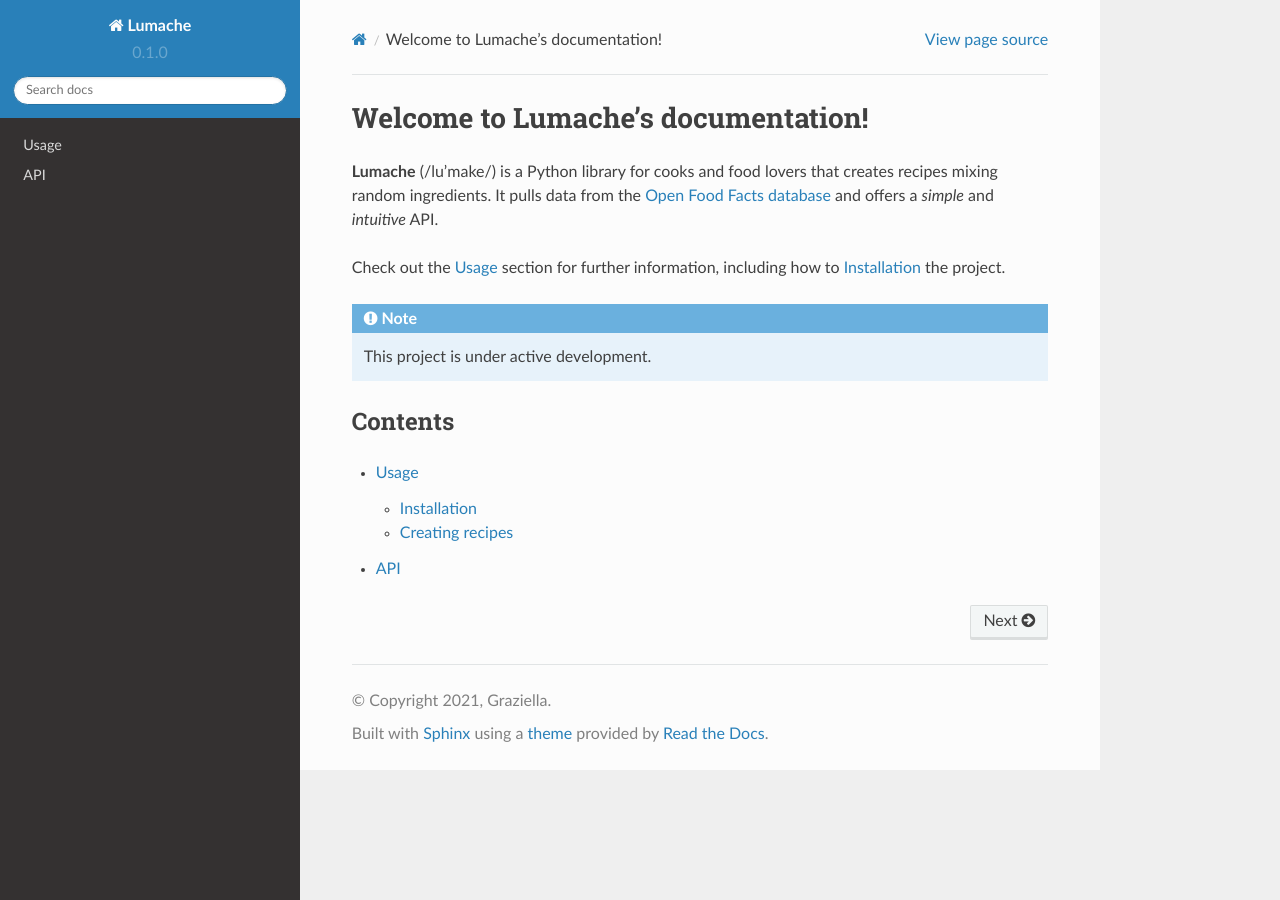
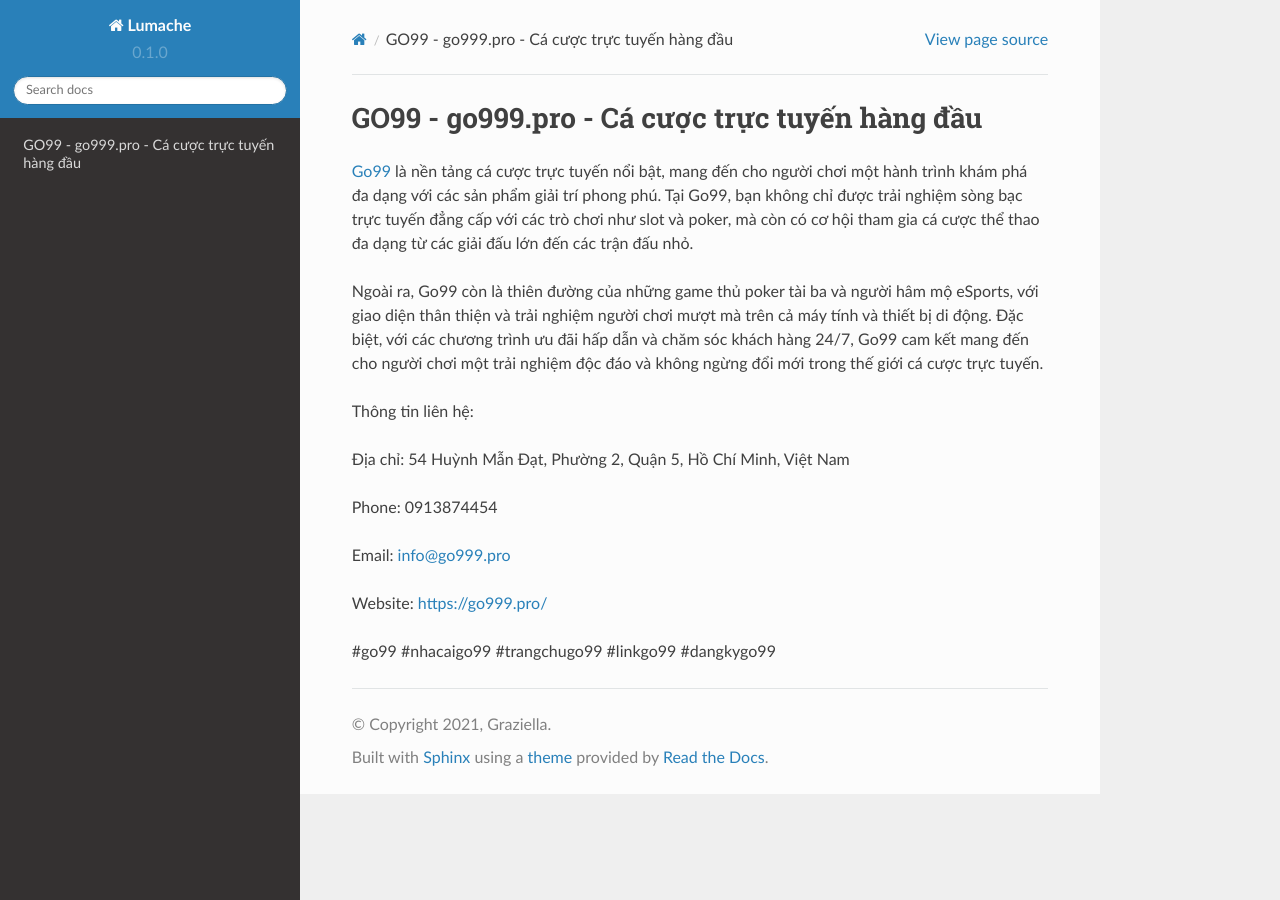
Before and after one commit to socialentity/go999pro, a Sphinx documentation site: the page built from docs/source/index.rst, in a window 1280 px wide. Built offline with Sphinx 7.4.7 and the Read the Docs theme 2.0.0, drawn with Linux system fonts in a browser that asks for light colours.

Commit message:
Update index.rst

```diff
--- a/docs/source/index.rst
+++ b/docs/source/index.rst
@@ -1,22 +1,18 @@
-Welcome to Lumache's documentation!
+GO99 - go999.pro - Cá cược trực tuyến hàng đầu
 ===================================
 
-**Lumache** (/lu'make/) is a Python library for cooks and food lovers
-that creates recipes mixing random ingredients.
-It pulls data from the `Open Food Facts database <https://world.openfoodfacts.org/>`_
-and offers a *simple* and *intuitive* API.
+`Go99 <https://go999.pro/>`_ là nền tảng cá cược trực tuyến nổi bật, mang đến cho người chơi một hành trình khám phá đa dạng với các sản phẩm giải trí phong phú. Tại Go99, bạn không chỉ được trải nghiệm sòng bạc trực tuyến đẳng cấp với các trò chơi như slot và poker, mà còn có cơ hội tham gia cá cược thể thao đa dạng từ các giải đấu lớn đến các trận đấu nhỏ.
 
-Check out the :doc:`usage` section for further information, including
-how to :ref:`installation` the project.
+Ngoài ra, Go99 còn là thiên đường của những game thủ poker tài ba và người hâm mộ eSports, với giao diện thân thiện và trải nghiệm người chơi mượt mà trên cả máy tính và thiết bị di động. Đặc biệt, với các chương trình ưu đãi hấp dẫn và chăm sóc khách hàng 24/7, Go99 cam kết mang đến cho người chơi một trải nghiệm độc đáo và không ngừng đổi mới trong thế giới cá cược trực tuyến.
 
-.. note::
+Thông tin liên hệ:
 
-   This project is under active development.
+Địa chỉ: 54 Huỳnh Mẫn Đạt, Phường 2, Quận 5, Hồ Chí Minh, Việt Nam
 
-Contents
---------
+Phone: 0913874454
 
-.. toctree::
+Email: info@go999.pro
 
-   usage
-   api
+Website: https://go999.pro/
+
+#go99 #nhacaigo99 #trangchugo99 #linkgo99 #dangkygo99
```
